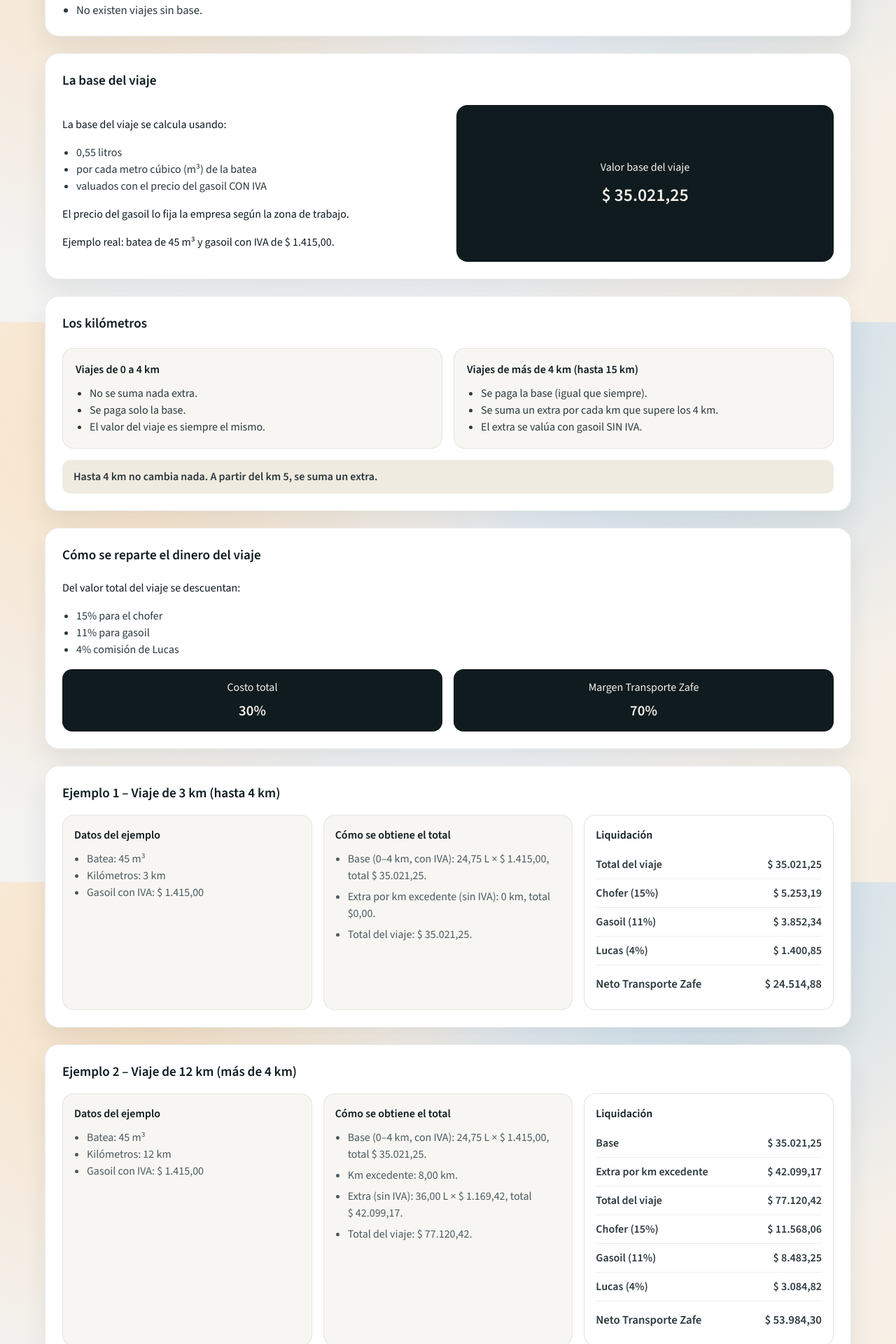
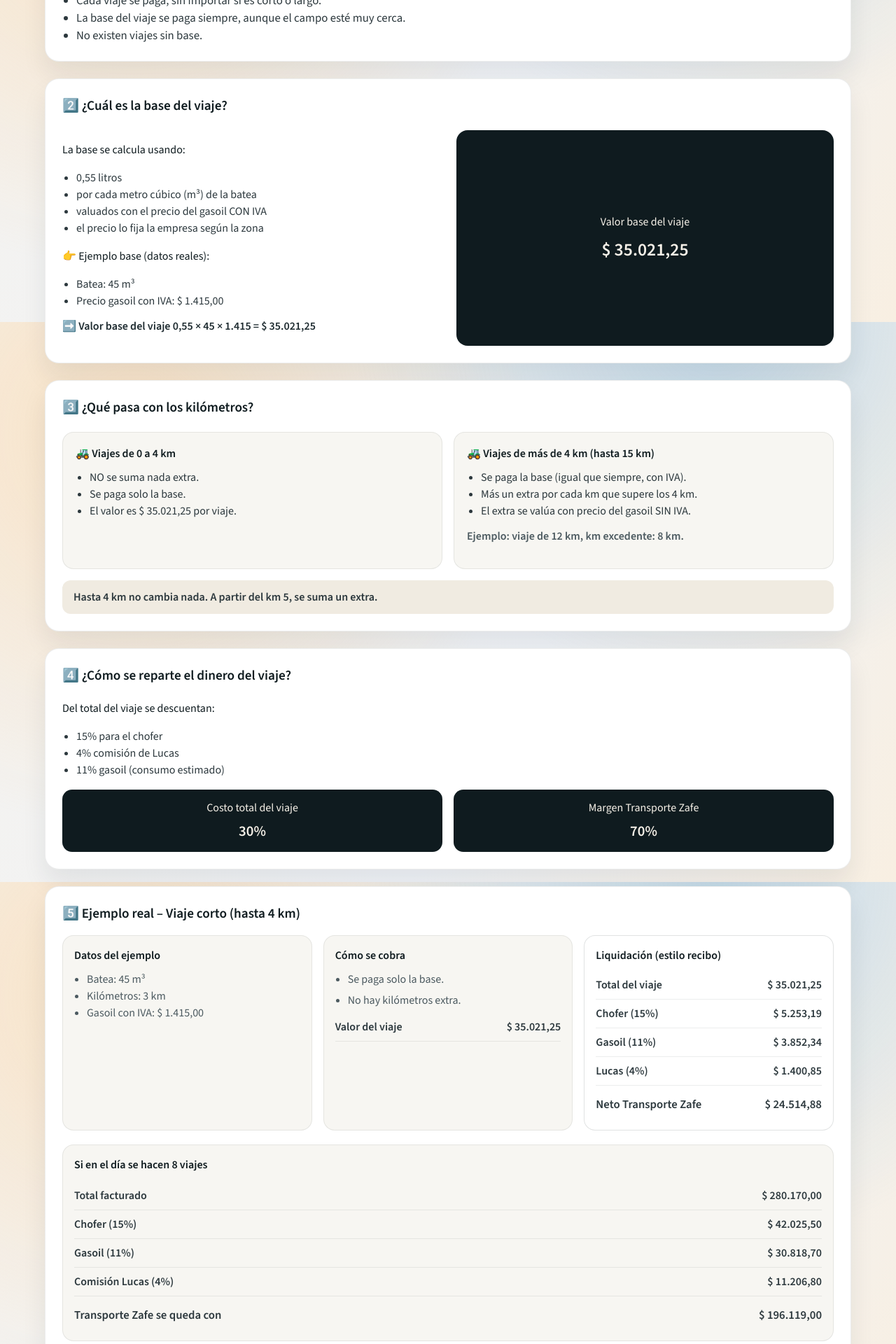
Before and after one commit to azafe/picado2026, a React (Vite) app: page / in a window 1280 px wide. Shown: the part 340-2260 px from the top of the page at 70% size. Built offline with nearby package versions, Linux system fonts and the light colour scheme.

Commit message:
Update landing copy to manual format

```diff
--- a/src/App.css
+++ b/src/App.css
@@ -33,6 +33,11 @@
   max-width: 720px;
   margin: 0;
   color: #39454a;
+}
+
+.hero__note {
+  font-weight: 600;
+  color: #1e2b30;
 }
 
 .stack {
@@ -106,6 +111,12 @@
   grid-template-columns: repeat(auto-fit, minmax(240px, 1fr));
 }
 
+.formula-line {
+  margin-top: 12px;
+  font-weight: 600;
+  color: #1e2b30;
+}
+
 .value-highlight {
   background: #0f1b1f;
   color: #f6f1e8;
@@ -138,6 +149,12 @@
 .subcard h3 {
   margin: 0 0 10px;
   font-size: 1rem;
+}
+
+.example-note {
+  margin-top: 12px;
+  color: #4c5a60;
+  font-weight: 600;
 }
 
 .note-strong {
@@ -407,6 +424,19 @@
   font-size: 1.05rem;
 }
 
+.daily-block {
+  margin-top: 20px;
+  padding: 16px;
+  border-radius: 16px;
+  background: #f7f6f2;
+  border: 1px solid rgba(15, 27, 31, 0.08);
+}
+
+.daily-block h3 {
+  margin: 0 0 12px;
+  font-size: 1rem;
+}
+
 
 .toggle {
   display: flex;
--- a/src/App.tsx
+++ b/src/App.tsx
@@ -1,11 +1,10 @@
 import './App.css'
-import { CONSTANTS, getExampleCalculations } from './helpers/calc'
+import { CONSTANTS, getLandingData } from './helpers/calc'
 import { formatCurrency, formatNumber } from './helpers/format'
 
 function App() {
-  const examples = getExampleCalculations()
-  const exampleShort = examples[0]
-  const exampleLong = examples[1]
+  const data = getLandingData()
+  const precioConIvaTexto = formatNumber(data.base.precioConIva).replace(',00', '')
 
   return (
     <div className="app">
@@ -13,65 +12,72 @@
         <div className="hero__badge">Picado 2025/2026</div>
         <h1>Cómo se pagan los viajes – Picado 2025/2026</h1>
         <p>Explicación simple y ejemplos reales para entender el valor de cada viaje.</p>
+        <p className="hero__note">Explicación simple y definitiva – Picado 2025/2026</p>
       </header>
 
       <main className="stack">
         <section className="card card--simple">
           <header className="card__header">
-            <h2>¿Qué se paga siempre?</h2>
+            <h2>1️⃣ ¿Qué se paga siempre?</h2>
           </header>
           <ul className="bullet-list">
-            <li>Cada viaje se paga siempre.</li>
-            <li>Aunque el campo esté cerca, la base del viaje se cobra igual.</li>
+            <li>Cada viaje se paga, sin importar si es corto o largo.</li>
+            <li>La base del viaje se paga siempre, aunque el campo esté muy cerca.</li>
             <li>No existen viajes sin base.</li>
           </ul>
         </section>
 
         <section className="card">
           <header className="card__header">
-            <h2>La base del viaje</h2>
+            <h2>2️⃣ ¿Cuál es la base del viaje?</h2>
           </header>
           <div className="base-grid">
             <div>
-              <p>La base del viaje se calcula usando:</p>
+              <p>La base se calcula usando:</p>
               <ul className="bullet-list">
                 <li>0,55 litros</li>
                 <li>por cada metro cúbico (m³) de la batea</li>
                 <li>valuados con el precio del gasoil CON IVA</li>
+                <li>el precio lo fija la empresa según la zona</li>
               </ul>
-              <p>El precio del gasoil lo fija la empresa según la zona de trabajo.</p>
-              <p>
-                Ejemplo real: batea de {exampleShort.m3} m³ y gasoil con IVA de{' '}
-                {formatCurrency(exampleShort.precioConIva)}.
+              <p>👉 Ejemplo base (datos reales):</p>
+              <ul className="bullet-list">
+                <li>Batea: {data.base.m3} m³</li>
+                <li>Precio gasoil con IVA: {formatCurrency(data.base.precioConIva)}</li>
+              </ul>
+              <p className="formula-line">
+                ➡️ Valor base del viaje {formatNumber(CONSTANTS.factorBase)} × {data.base.m3} ×{' '}
+                {precioConIvaTexto} = {formatCurrency(data.base.base)}
               </p>
             </div>
             <div className="value-highlight">
               <span>Valor base del viaje</span>
-              <strong>{formatCurrency(exampleShort.base)}</strong>
+              <strong>{formatCurrency(data.base.base)}</strong>
             </div>
           </div>
         </section>
 
         <section className="card">
           <header className="card__header">
-            <h2>Los kilómetros</h2>
+            <h2>3️⃣ ¿Qué pasa con los kilómetros?</h2>
           </header>
           <div className="subcards">
             <article className="subcard">
-              <h3>Viajes de 0 a 4 km</h3>
+              <h3>🚜 Viajes de 0 a 4 km</h3>
               <ul className="bullet-list">
-                <li>No se suma nada extra.</li>
+                <li>NO se suma nada extra.</li>
                 <li>Se paga solo la base.</li>
-                <li>El valor del viaje es siempre el mismo.</li>
+                <li>El valor es {formatCurrency(data.base.base)} por viaje.</li>
               </ul>
             </article>
             <article className="subcard">
-              <h3>Viajes de más de 4 km (hasta 15 km)</h3>
+              <h3>🚜 Viajes de más de 4 km (hasta 15 km)</h3>
               <ul className="bullet-list">
-                <li>Se paga la base (igual que siempre).</li>
-                <li>Se suma un extra por cada km que supere los 4 km.</li>
-                <li>El extra se valúa con gasoil SIN IVA.</li>
+                <li>Se paga la base (igual que siempre, con IVA).</li>
+                <li>Más un extra por cada km que supere los 4 km.</li>
+                <li>El extra se valúa con precio del gasoil SIN IVA.</li>
               </ul>
+              <p className="example-note">Ejemplo: viaje de 12 km, km excedente: 8 km.</p>
             </article>
           </div>
           <div className="note-strong">
@@ -81,17 +87,17 @@
 
         <section className="card">
           <header className="card__header">
-            <h2>Cómo se reparte el dinero del viaje</h2>
+            <h2>4️⃣ ¿Cómo se reparte el dinero del viaje?</h2>
           </header>
-          <p>Del valor total del viaje se descuentan:</p>
+          <p>Del total del viaje se descuentan:</p>
           <ul className="bullet-list">
             <li>{CONSTANTS.porcentajeChofer}% para el chofer</li>
-            <li>{CONSTANTS.porcentajeGasoil}% para gasoil</li>
             <li>{CONSTANTS.comisionLucasPorcentaje}% comisión de Lucas</li>
+            <li>{CONSTANTS.porcentajeGasoil}% gasoil (consumo estimado)</li>
           </ul>
           <div className="summary-band">
             <div>
-              <span>Costo total</span>
+              <span>Costo total del viaje</span>
               <strong>30%</strong>
             </div>
             <div>
@@ -103,114 +109,127 @@
 
         <section className="card example-card">
           <header className="card__header">
-            <h2>{exampleShort.title}</h2>
+            <h2>5️⃣ Ejemplo real – Viaje corto (hasta 4 km)</h2>
           </header>
           <div className="example-grid">
             <article className="example-block">
               <h3>Datos del ejemplo</h3>
               <ul>
-                <li>Batea: {exampleShort.m3} m³</li>
-                <li>Kilómetros: {exampleShort.kmViaje} km</li>
-                <li>Gasoil con IVA: {formatCurrency(exampleShort.precioConIva)}</li>
+                <li>Batea: {data.shortTrip.m3} m³</li>
+                <li>Kilómetros: {data.shortTrip.kmViaje} km</li>
+                <li>Gasoil con IVA: {formatCurrency(data.shortTrip.precioConIva)}</li>
               </ul>
             </article>
             <article className="example-block">
-              <h3>Cómo se obtiene el total</h3>
+              <h3>Cómo se cobra</h3>
               <ul className="example-list">
-                <li>
-                  Base (0–4 km, con IVA): {formatNumber(exampleShort.litrosBase)} L ×{' '}
-                  {formatCurrency(exampleShort.precioConIva)}, total{' '}
-                  {formatCurrency(exampleShort.base)}.
-                </li>
-                <li>Extra por km excedente (sin IVA): 0 km, total $0,00.</li>
-                <li>Total del viaje: {formatCurrency(exampleShort.totalViaje)}.</li>
+                <li>Se paga solo la base.</li>
+                <li>No hay kilómetros extra.</li>
               </ul>
+              <div className="result-row">
+                <span>Valor del viaje</span>
+                <strong>{formatCurrency(data.shortTrip.totalViaje)}</strong>
+              </div>
             </article>
             <article className="example-block example-block--result">
-              <h3>Liquidación</h3>
+              <h3>Liquidación (estilo recibo)</h3>
               <div className="result-row">
                 <span>Total del viaje</span>
-                <strong>{formatCurrency(exampleShort.totalViaje)}</strong>
+                <strong>{formatCurrency(data.shortTrip.totalViaje)}</strong>
               </div>
               <div className="result-row">
                 <span>Chofer (15%)</span>
-                <strong>{formatCurrency(exampleShort.pagoChofer)}</strong>
+                <strong>{formatCurrency(data.shortTrip.pagoChofer)}</strong>
               </div>
               <div className="result-row">
                 <span>Gasoil (11%)</span>
-                <strong>{formatCurrency(exampleShort.pagoGasoil)}</strong>
+                <strong>{formatCurrency(data.shortTrip.pagoGasoil)}</strong>
               </div>
               <div className="result-row">
                 <span>Lucas (4%)</span>
-                <strong>{formatCurrency(exampleShort.comisionLucas)}</strong>
+                <strong>{formatCurrency(data.shortTrip.comisionLucas)}</strong>
               </div>
               <div className="result-row result-row--neto">
                 <span>Neto Transporte Zafe</span>
-                <strong>{formatCurrency(exampleShort.netoViaje)}</strong>
+                <strong>{formatCurrency(data.shortTrip.netoViaje)}</strong>
               </div>
             </article>
+          </div>
+
+          <div className="daily-block">
+            <h3>Si en el día se hacen {data.dailyExample.viajesDia} viajes</h3>
+            <div className="result-row">
+              <span>Total facturado</span>
+              <strong>{formatCurrency(data.dailyExample.totalFacturado)}</strong>
+            </div>
+            <div className="result-row">
+              <span>Chofer (15%)</span>
+              <strong>{formatCurrency(data.dailyExample.choferDia)}</strong>
+            </div>
+            <div className="result-row">
+              <span>Gasoil (11%)</span>
+              <strong>{formatCurrency(data.dailyExample.gasoilDia)}</strong>
+            </div>
+            <div className="result-row">
+              <span>Comisión Lucas (4%)</span>
+              <strong>{formatCurrency(data.dailyExample.lucasDia)}</strong>
+            </div>
+            <div className="result-row result-row--neto">
+              <span>Transporte Zafe se queda con</span>
+              <strong>{formatCurrency(data.dailyExample.netoDia)}</strong>
+            </div>
           </div>
         </section>
 
         <section className="card example-card">
           <header className="card__header">
-            <h2>{exampleLong.title}</h2>
+            <h2>7️⃣ Ejemplo 2 – Viaje de 12 km (más de 4 km)</h2>
           </header>
           <div className="example-grid">
             <article className="example-block">
               <h3>Datos del ejemplo</h3>
               <ul>
-                <li>Batea: {exampleLong.m3} m³</li>
-                <li>Kilómetros: {exampleLong.kmViaje} km</li>
-                <li>Gasoil con IVA: {formatCurrency(exampleLong.precioConIva)}</li>
+                <li>Batea: {data.longTrip.m3} m³</li>
+                <li>Kilómetros: {data.longTrip.kmViaje} km</li>
               </ul>
             </article>
             <article className="example-block">
-              <h3>Cómo se obtiene el total</h3>
+              <h3>Cómo se cobra</h3>
               <ul className="example-list">
-                <li>
-                  Base (0–4 km, con IVA): {formatNumber(exampleLong.litrosBase)} L ×{' '}
-                  {formatCurrency(exampleLong.precioConIva)}, total{' '}
-                  {formatCurrency(exampleLong.base)}.
-                </li>
-                <li>Km excedente: {formatNumber(exampleLong.kmExtra)} km.</li>
-                <li>
-                  Extra (sin IVA): {formatNumber(exampleLong.litrosExtra)} L ×{' '}
-                  {formatCurrency(exampleLong.precioSinIva)}, total{' '}
-                  {formatCurrency(exampleLong.extra)}.
-                </li>
-                <li>Total del viaje: {formatCurrency(exampleLong.totalViaje)}.</li>
+                <li>Se paga la base completa.</li>
+                <li>Se suman {formatNumber(data.longTrip.kmExtra)} km extra.</li>
+                <li>El extra se valúa sin IVA.</li>
               </ul>
             </article>
             <article className="example-block example-block--result">
               <h3>Liquidación</h3>
               <div className="result-row">
                 <span>Base</span>
-                <strong>{formatCurrency(exampleLong.base)}</strong>
+                <strong>{formatCurrency(data.longTrip.base)}</strong>
               </div>
               <div className="result-row">
                 <span>Extra por km excedente</span>
-                <strong>{formatCurrency(exampleLong.extra)}</strong>
+                <strong>{formatCurrency(data.longTrip.extra)}</strong>
               </div>
               <div className="result-row">
                 <span>Total del viaje</span>
-                <strong>{formatCurrency(exampleLong.totalViaje)}</strong>
+                <strong>{formatCurrency(data.longTrip.totalViaje)}</strong>
               </div>
               <div className="result-row">
                 <span>Chofer (15%)</span>
-                <strong>{formatCurrency(exampleLong.pagoChofer)}</strong>
+                <strong>{formatCurrency(data.longTrip.pagoChofer)}</strong>
               </div>
               <div className="result-row">
                 <span>Gasoil (11%)</span>
-                <strong>{formatCurrency(exampleLong.pagoGasoil)}</strong>
+                <strong>{formatCurrency(data.longTrip.pagoGasoil)}</strong>
               </div>
               <div className="result-row">
                 <span>Lucas (4%)</span>
-                <strong>{formatCurrency(exampleLong.comisionLucas)}</strong>
+                <strong>{formatCurrency(data.longTrip.comisionLucas)}</strong>
               </div>
               <div className="result-row result-row--neto">
                 <span>Neto Transporte Zafe</span>
-                <strong>{formatCurrency(exampleLong.netoViaje)}</strong>
+                <strong>{formatCurrency(data.longTrip.netoViaje)}</strong>
               </div>
             </article>
           </div>
@@ -218,15 +237,25 @@
 
         <section className="card card--notice">
           <header className="card__header">
-            <h2>Aclaración sobre traslados</h2>
+            <h2>8️⃣ Aclaración importante sobre traslados 🚛</h2>
           </header>
           <ul className="bullet-list">
             <li>Los traslados entre campos o provincias NO son viajes.</li>
-            <li>No forman parte del valor del viaje.</li>
-            <li>No se mezclan con los viajes.</li>
-            <li>Se reconocen y pagan aparte únicamente cuando ocurre un traslado.</li>
-            <li>Este arreglo sigue vigente, pero no entra en el cálculo del viaje.</li>
+            <li>NO se mezclan con los viajes.</li>
+            <li>NO afectan el valor del viaje.</li>
+            <li>Se pagan aparte, solo cuando ocurren.</li>
+            <li>El arreglo sigue vigente, pero no entra en esta cuenta.</li>
           </ul>
+        </section>
+
+        <section className="card card--simple">
+          <header className="card__header">
+            <h2>✅ Resumen en una frase (para cualquiera)</h2>
+          </header>
+          <p>
+            Cada viaje tiene una base fija. Hasta 4 km no cambia nada. Si pasa los 4 km, se suma un
+            extra. Del total se descuenta chofer, gasoil y comisión. El resto es ganancia.
+          </p>
         </section>
       </main>
     </div>
--- a/src/helpers/calc.ts
+++ b/src/helpers/calc.ts
@@ -9,23 +9,10 @@
   comisionLucasPorcentaje: 4,
 } as const
 
-export type ExampleCalculation = {
-  title: string
-  m3: number
-  kmViaje: number
-  precioConIva: number
-  litrosBase: number
-  base: number
-  kmExtra: number
-  litrosExtra: number
-  precioSinIva: number
-  extra: number
-  totalViaje: number
-  pagoChofer: number
-  pagoGasoil: number
-  comisionLucas: number
-  netoViaje: number
-}
+const BASE = {
+  m3: 45,
+  precioConIva: 1415,
+} as const
 
 const clampNonNegative = (value: number) => (Number.isFinite(value) ? Math.max(0, value) : 0)
 
@@ -37,9 +24,9 @@
   return safePrecio / divisor
 }
 
-const calcExample = (kmViaje: number) => {
-  const m3 = 45
-  const precioConIva = 1415
+const calcTripValues = (kmViaje: number) => {
+  const m3 = BASE.m3
+  const precioConIva = BASE.precioConIva
   const safeKm = clampNonNegative(kmViaje)
 
   const litrosBase = CONSTANTS.factorBase * m3
@@ -74,13 +61,38 @@
   }
 }
 
-export const getExampleCalculations = (): ExampleCalculation[] => [
-  {
-    title: 'Ejemplo 1 – Viaje de 3 km (hasta 4 km)',
-    ...calcExample(3),
-  },
-  {
-    title: 'Ejemplo 2 – Viaje de 12 km (más de 4 km)',
-    ...calcExample(12),
-  },
-]
+export const getLandingData = () => {
+  const baseTrip = calcTripValues(3)
+  const longTrip = calcTripValues(12)
+  const viajesDia = 8
+  const totalFacturado = baseTrip.base * viajesDia
+  const choferDia = totalFacturado * (CONSTANTS.porcentajeChofer / 100)
+  const gasoilDia = totalFacturado * (CONSTANTS.porcentajeGasoil / 100)
+  const lucasDia = totalFacturado * (CONSTANTS.comisionLucasPorcentaje / 100)
+  const netoDia = totalFacturado - choferDia - gasoilDia - lucasDia
+
+  return {
+    base: {
+      m3: BASE.m3,
+      precioConIva: BASE.precioConIva,
+      litrosBase: baseTrip.litrosBase,
+      base: baseTrip.base,
+    },
+    shortTrip: {
+      title: 'Ejemplo 1 – Viaje de 3 km (hasta 4 km)',
+      ...baseTrip,
+    },
+    longTrip: {
+      title: 'Ejemplo 2 – Viaje de 12 km (más de 4 km)',
+      ...longTrip,
+    },
+    dailyExample: {
+      viajesDia,
+      totalFacturado,
+      choferDia,
+      gasoilDia,
+      lucasDia,
+      netoDia,
+    },
+  }
+}
```
